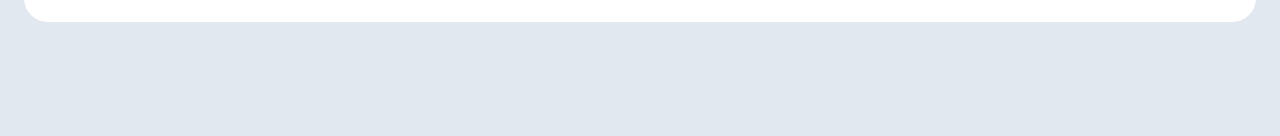
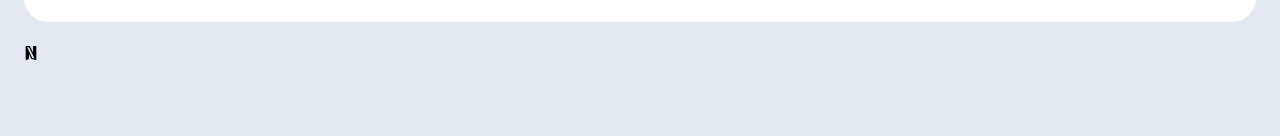
Before and after one commit to lordAjanaku/vite-mobyl-app, a React (Vite) app: page / in a window 1280 px wide. Shown: the part 302-438 px from the top of the page. Built offline with nearby package versions, Linux system fonts and the light colour scheme.

Commit message:
added new file

```diff
--- a/package.json
+++ b/package.json
@@ -28,6 +28,7 @@
     "globals": "^16.5.0",
     "postcss": "^8.5.6",
     "tailwindcss": "^4.1.17",
-    "vite": "^7.2.4"
+    "vite": "^7.2.4",
+    "vite-plugin-svgr": "^4.5.0"
   }
 }
--- a/src/Home.jsx
+++ b/src/Home.jsx
@@ -1,5 +1,6 @@
 import { useState } from "react";
 import { Eye, EyeSlash, Bell } from "@phosphor-icons/react";
+import Logo from './assets/logo.svg?react'
 
 function Home() {
 	return (
@@ -16,6 +17,7 @@
 
 			<main className="">
 				<BankBalance />
+				<Logo />
 			</main>
 		</div>
 	)
--- a/vite.config.js
+++ b/vite.config.js
@@ -1,6 +1,7 @@
 import { defineConfig } from 'vite'
 import react from '@vitejs/plugin-react'
 import tailwindcss from '@tailwindcss/vite'
+import svgr from 'vite-plugin-svgr'
 
 // https://vite.dev/config/
 export default defineConfig({
@@ -11,6 +12,7 @@
 			},
 		}),
 		tailwindcss(),
+		svgr(),
 	],
 	base: '/vite-mobyl-app/', // Move it here, at the same level as plugins
 })
```
Also changed, not shown: src/assets/Logo.svg (renamed from src/assets/logo.svg), 1 other file (tests, documents, lock files or other folders).
